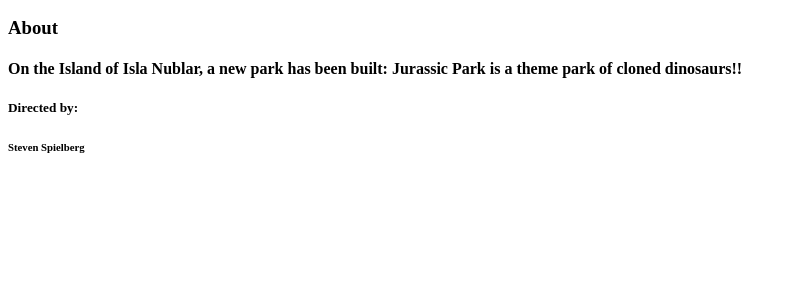
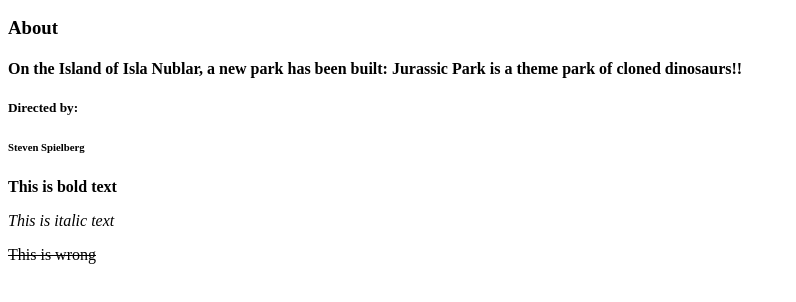
Before and after one commit to gparker49/QA-HTML, a plain HTML site: page index.html in a window 1280 px wide. Shown: the part 402-704 px from the top of the page, without its empty margins (0-796 px from the left). Drawn offline with Linux system fonts and the light colour scheme.

Commit message:
completed exercise 5

```diff
--- a/index.html
+++ b/index.html
@@ -17,6 +17,10 @@
         <h4>On the Island of Isla Nublar, a new park has been built: Jurassic Park is a theme park of cloned dinosaurs!!</h4>
         <h5>Directed by:</h5>
         <h6>Steven Spielberg</h6>
+
+        <p><b>This is bold text</b></p>
+        <p><i>This is italic text</i></p>
+        <p><s>This is wrong</s></p>
     </body>
 
 
```
